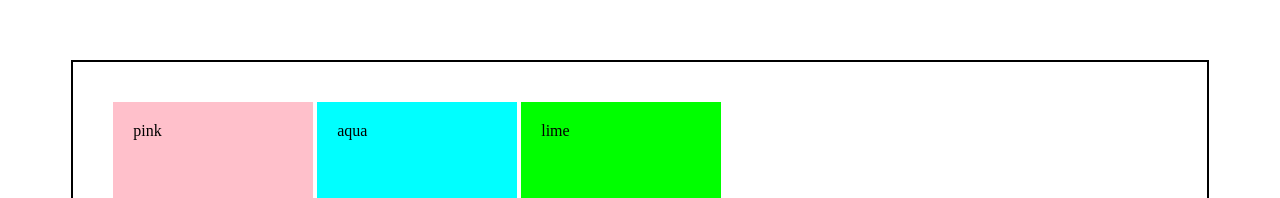
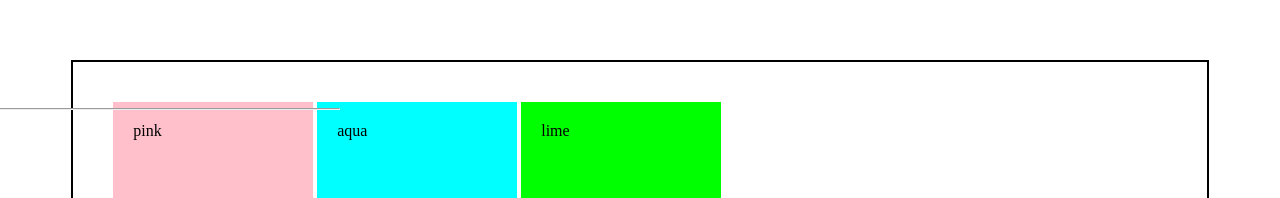
Before and after one commit to nebraskalaska/float_demo, a plain HTML site: page index.html in a window 1280 px wide. Shown: the top 198 px of the page. Drawn offline with Linux system fonts and the light colour scheme.

Commit message:
First Commit

```diff
--- a/index.html
+++ b/index.html
@@ -9,9 +9,13 @@
 
 
 	<section>
+		<hr>
 		<div class="pink box">pink</div>
 		<div class="aqua box">aqua</div>
 		<div class="lime box">lime</div>
+	</hr>
+	</section>
+	</section>
 
 	</section>
 
--- a/style.css
+++ b/style.css
@@ -18,8 +18,19 @@ section {
 	padding: 20px;
 }
 
-.pink { background-color: pink; }
+.pink {
+
+	background-color: pink;
+ }
 
 .aqua { background-color: aqua; }
 
 .lime { background-color: lime; }
+
+hr {
+	position: absolute;
+	top: 100px;
+	left: -60px;
+	display: inline-block;
+	width: 400px;
+}
```
